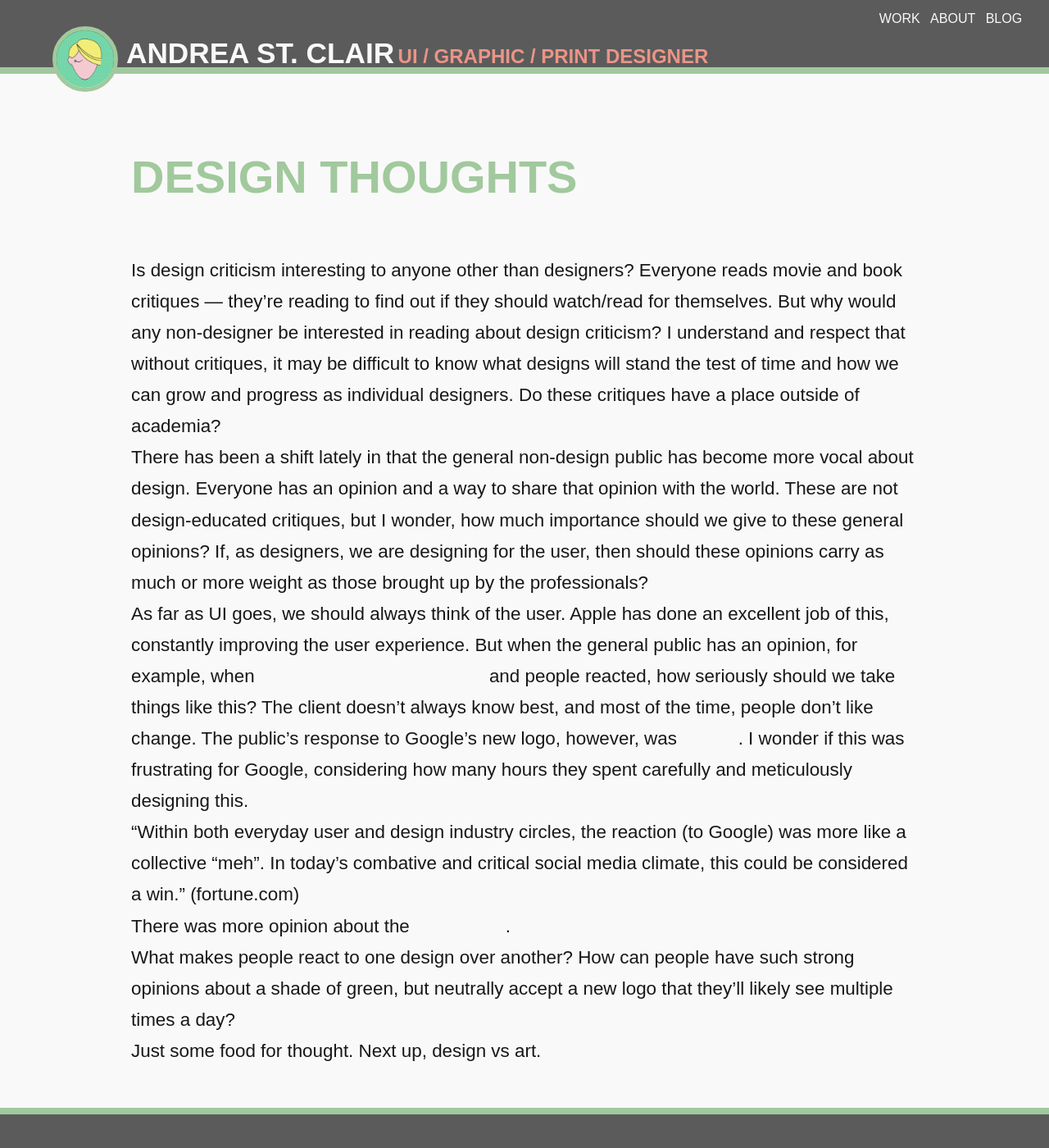
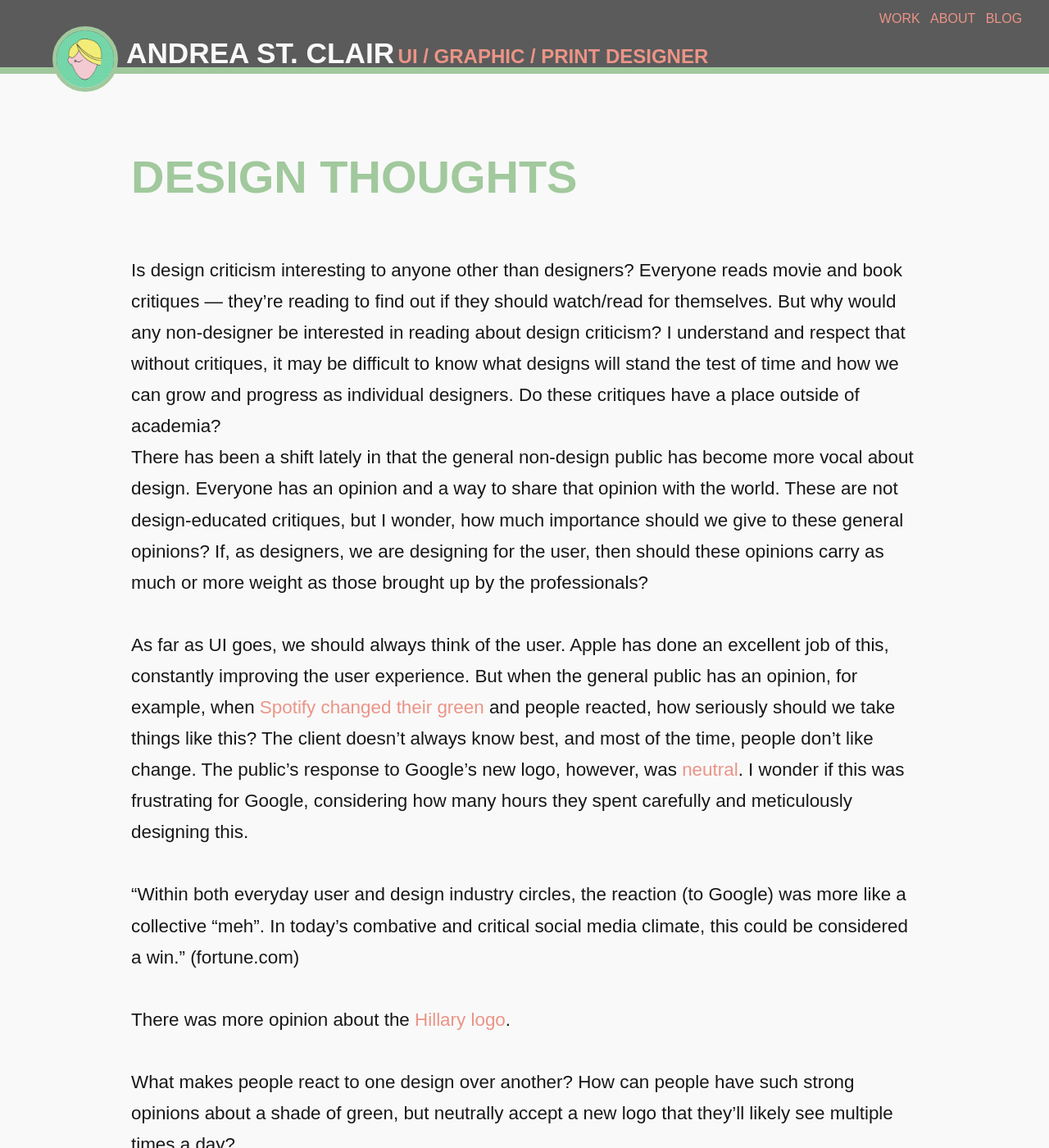
Before and after one commit to andreastclair/andreastclair.github.io, a Jekyll site: the page built from _posts/2015-09-11-design-thoughts.md, in a window 1280 px wide and 1400 px high. Shown: the whole window at 82% size. Built offline with Jekyll 4.4.1, drawn with Linux system fonts in a browser that asks for light colours.

Commit message:
updated blog style

```diff
--- a/_posts/2015-09-11-design-thoughts.md
+++ b/_posts/2015-09-11-design-thoughts.md
@@ -6,15 +6,15 @@
 ---
 
 Is design criticism interesting to anyone other than designers? Everyone reads movie and book critiques — they're reading to find out if they should watch/read for themselves. But why would any non-designer be interested in reading about design criticism? I understand and respect that without critiques, it may be difficult to know what designs will stand the test of time and how we can grow and progress as individual designers. Do these critiques have a place outside of academia?
-
+<br>
 There has been a shift lately in that the general non-design public has become more vocal about design. Everyone has an opinion and a way to share that opinion with the world. These are not design-educated critiques, but I wonder, how much importance should we give to these general opinions? If, as designers, we are designing for the user, then should these opinions carry as much or more weight as those brought up by the professionals?
-
+<br>
 As far as UI goes, we should always think of the user. Apple has done an excellent job of this, constantly improving the user experience. But when the general public has an opinion, for example, when [Spotify changed their green](http://thenextweb.com/insider/2015/06/15/its-just-a-color/) and people reacted, how seriously should we take things like this? The client doesn't always know best, and most of the time, people don't like change. The public's response to Google's new logo, however, was [neutral](http://fortune.com/2015/09/08/google-new-logo/). I wonder if this was frustrating for Google, considering how many hours they spent carefully and meticulously designing this.
-
+<br>
 "Within both everyday user and design industry circles, the reaction (to Google) was more like a collective "meh". In today's combative and critical social media climate, this could be considered a win." (fortune.com)
-
+<br>
 There was more opinion about the [Hillary logo](http://www.politico.com/story/2015/04/design-experts-trash-hillary-clintons-new-logo-117100).
-
+<br>
 What makes people react to one design over another? How can people have such strong opinions about a shade of green, but neutrally accept a new logo that they'll likely see multiple times a day?
-
+<br>
 Just some food for thought. Next up, design vs art.
--- a/css/main.scss
+++ b/css/main.scss
@@ -114,7 +114,7 @@ span {
 
 a {
 	text-decoration: none;
-	color: $white;
+	color: $pink;
 }
 
 a:hover {
```
Also changed, not shown: _posts/2015-08-28.md (+2 -1 lines).
